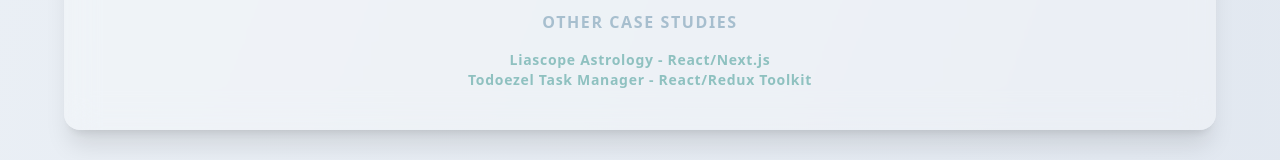
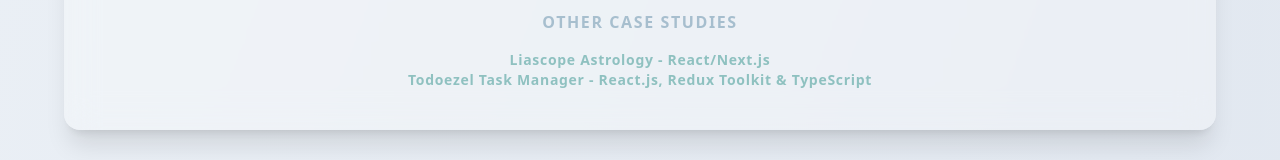
Before and after one commit to liascope/portfolio, a Next.js app: page /projects/casestudy/Daycare in a window 1280 px wide. Shown: the part 3356-3516 px from the top of the page. Built offline with nearby package versions, Linux system fonts and the light colour scheme.

Commit message:
Todoezel: migrate to TS, React.js & Redux Toolkit, content updates

```diff
--- a/app/_components/CaseStudy/AstroReactNext.js
+++ b/app/_components/CaseStudy/AstroReactNext.js
@@ -328,7 +328,7 @@
  <Link href="/projects/casestudy/Daycare" className="hover:text-teal-600/60 " target="_blanked" rel="noopener noreferrer" >Daycare App - Fullstack-Next.js</Link>
   </div>
   <div className="flex justify-center gap-4 text-teal-700/40 tracking-wider font-semibold text-sm">
-   <Link href="/projects/casestudy/Todoezel" className="hover:text-teal-600/60" target="_blanked" rel="noopener noreferrer">Todoezel Task Manager - React/Redux Toolkit</Link>
+   <Link href="/projects/casestudy/Todoezel" className="hover:text-teal-600/60" target="_blanked" rel="noopener noreferrer">Todoezel Task Manager - React.js, Redux Toolkit & TypeScript</Link>
   </div>
 </section>
         </footer>
--- a/app/_components/CaseStudy/Daycare.js
+++ b/app/_components/CaseStudy/Daycare.js
@@ -226,7 +226,7 @@
  <Link href="/projects/casestudy/LiascopeAstrologyReactNext" className="hover:text-teal-600/60 " target="_blanked" rel="noopener noreferrer">Liascope Astrology - React/Next.js</Link>
   </div>
   <div className="flex justify-center gap-4 text-teal-700/40 tracking-wider font-semibold text-sm">
-   <Link href="/projects/casestudy/Todoezel" className="hover:text-teal-600/60" target="_blanked" rel="noopener noreferrer">Todoezel Task Manager - React/Redux Toolkit</Link>
+   <Link href="/projects/casestudy/Todoezel" className="hover:text-teal-600/60" target="_blanked" rel="noopener noreferrer">Todoezel Task Manager - React.js, Redux Toolkit & TypeScript</Link>
   </div>
 </section>
         </footer>
--- a/app/_components/CaseStudy/Todoezel.js
+++ b/app/_components/CaseStudy/Todoezel.js
@@ -7,7 +7,7 @@
 
   return (<main className="min-h-screen bg-gradient-to-br from-slate-100 to-slate-200 text-teal-900 p-4 ">
       <section className="max-w-6xl mx-auto bg-white/30 backdrop-blur-lg rounded-xl p-4 sm:p-8 shadow-2xl text-base sm:text-lg ">
-      <HeaderCS img="todoReact">Task Manager (React / Redux Toolkit)</HeaderCS>
+      <HeaderCS img="todoReact">Task Manager (React.js, Redux Toolkit & TypeScript)</HeaderCS>
 
         <article className="my-2">
           <p className="p-6">
@@ -38,6 +38,7 @@
 {`/src
 ├─ lib
 |  ├─ config
+|  ├─ types
 |  └─ useStorage   → Reusable LocalStorage persistence hook
 └ components
    ├─ app
@@ -168,7 +169,9 @@
         <li>
         <strong>Redux Toolkit</strong> — for predictable global state management of date-based and derived data.
          </li>
-
+        <li>
+        <strong>TypeScript</strong> — for type safety, early detection of bugs, and easier maintenance of components.
+         </li>
             <li>
               <strong>Custom Hook for localStorage</strong> — to encapsulate persistence logic and keep components UI-focused.
             </li>
@@ -208,6 +211,9 @@
       <li>
         Migrating from <Link href="https://github.com/liascope/todoezel" target="_blank"  rel="noopener noreferrer" className="font-semibold tracking-wider text-sky-900/50 cursor-pointer hover:text-teal-700"> Vanilla JS</Link>  to React with Redux Toolkit highlighted the benefits of predictable state management and component-based architecture for<strong> scaling features and improving UX</strong>.
       </li>
+      <li>
+        Using <strong>TypeScript</strong> revealed issues like incorrectly named props or mis-typed state early, which were previously unnoticed in JavaScript-only code.
+      </li>
       <li>Replacing external assets with <strong>custom SVG icons</strong> to solve technical and licensing issues</li>
     </ul>
 </article>
@@ -221,7 +227,7 @@
          <article className="my-10 px-5 sm:px-12 text-sm sm:text-base">
       <h2 id="reflection" title="Reflection & Next Steps"  className="sm:text-2xl text-xl font-bold sm:tracking-widest uppercase text-sky-900/60 mb-6 text-center">Reflection & Next Step</h2>
       <p className="mb-4 text-center text-base sm:text-lg">
-          This project strengthened my understanding of frontend architecture, state management, and reusable component design. It reinforced the importance of balancing technical structure with user-focused design.</p>
+          This project strengthened my understanding of frontend architecture, state management, and reusable component design with TypeScript. It reinforced the importance of balancing technical structure with user-focused design.</p>
             <h3 className="text-center font-bold tracking-widest uppercase text-sky-900/50 my-6">Planned enhancements include:</h3>
               <ul className="text-sm grid grid-cols-1 md:grid-cols-2 lg:grid-cols-2 gap-6">
                 {nextStep.todoezel.map((step,i)=>{return (<li key={i} className="bg-white/40 backdrop-blur-sm rounded-xl shadow text-center flex items-center  px-5 py-2 text-teal-900/40 tracking-widest font-bold hover:scale-105 transition">{step}</li>)})}
@@ -230,8 +236,8 @@
 
    <footer>
         <div className="flex flex-row gap-6 w-full justify-center items-center">
-        <Button link="https://todoezel-reactredux.vercel.app/" target="_blank"> Live Demo </Button>
-        <Button link='https://github.com/liascope/todoezel-reactredux' bright={true} target="_blank"> GitHub Repo </Button>
+        <Button link="https://todoezel-rtk.vercel.app/" target="_blank"> Live Demo </Button>
+        <Button link='https://github.com/liascope/todoezel-rtk' bright={true} target="_blank"> GitHub Repo </Button>
       </div>
       <section className="mt-8 sm:mt-16 border-t border-sky-700/30 pb-2 pt-8 text-center">
   <h3 className=" font-bold tracking-widest text-sky-900/30 mb-4 uppercase">
--- a/app/_lib/config.js
+++ b/app/_lib/config.js
@@ -1,4 +1,5 @@
 import Javascript from "../_components/Icons/JavaScript";
+import Typescript from "../_components/Icons/Typescript";
 import ReactIcon from "../_components/Icons/ReactIcon";
 import Next from "../_components/Icons/Next";
 import Html from "../_components/Icons/Html";
@@ -37,6 +38,7 @@
 //Techstack
 export const skillIcons = {
   "JavaScript (ES6+)": Javascript,
+  "TypeScript" : Typescript,
   "React.js": ReactIcon,
   "Next.js": Next,
   "HTML5": Html,
@@ -65,6 +67,7 @@
 export const stack = {
   Core: [
     "JavaScript (ES6+)",
+    "TypeScript",
    "HTML5",
    "CSS3",
   ],
@@ -116,7 +119,7 @@
   Daycare: "Daycare App - Fullstack Next.js",
   LiascopeAstrologyJS: "Astrology App - Vanilla JS",
   LiascopeAstrologyReactNext: "Astrology App - React.js & Next.js",
-  Todoezel: "To-Do List App - React.js",
+  Todoezel: "To-Do List App - React.js, Redux Toolkit & TypeScript",
 };
 
 
@@ -134,7 +137,7 @@
   {name:'Portfolio Website', link:'https://github.com/liascope/portfolio'}
 ];
 export const reactProjects = [
-  {name: "Todoezel - ReactRedux", link:"https://github.com/liascope/todoezel-reactredux"},
+  {name: "Todoezel - React.js, Redux Toolkit & TypeScript", link:"https://github.com/liascope/todoezel-rtk"},
   {name:"Fast React Pizza", link:"https://github.com/liascope/fast-react-pizza"},
   {name:"Classy Weather", link:"https://github.com/liascope/weatherapp"},
   {name:"EatNSplit", link:"https://github.com/liascope/eatNsplit"}
@@ -178,12 +181,12 @@
   },
   {
     logo: '/todoReact/0.png',
-    title: 'Task Manager (React/RTK)',
-    description: 'Task management app separating daily tasks, long-term planning, and shopping lists. Refactored from Vanilla JS to React with Redux Toolkit for predictable state management and persistent storage.',
-    tech: ['React.js', 'Redux Toolkit', 'Tailwind CSS','Vite', 'React Router', 'Custom Hooks', 'LocalStorage', 'Framer Motion'],
+    title: 'Task Manager (React.js, Redux Toolkit & TypeScript)',
+    description: 'Task management app separating daily tasks, long-term planning, and shopping lists. Refactored from Vanilla JS to React with Redux Toolkit and TypeScript for predictable state management, persistent storage and catching type-related errors early.',
+    tech: ['React.js', 'TypeScript', 'Redux Toolkit', 'Tailwind CSS','Vite', 'React Router', 'Custom Hooks', 'LocalStorage', 'Framer Motion'],
     caseStudy: '/projects/casestudy/Todoezel',
-     link: 'https://todoezel-reactredux.vercel.app/',
-  github: 'https://github.com/liascope/todoezel-reactredux',
+     link: 'https://todoezel-rtk.vercel.app/',
+  github: 'https://github.com/liascope/todoezel-rtk',
     images: generateImages("todoReact", 8)
   },
   {
```
